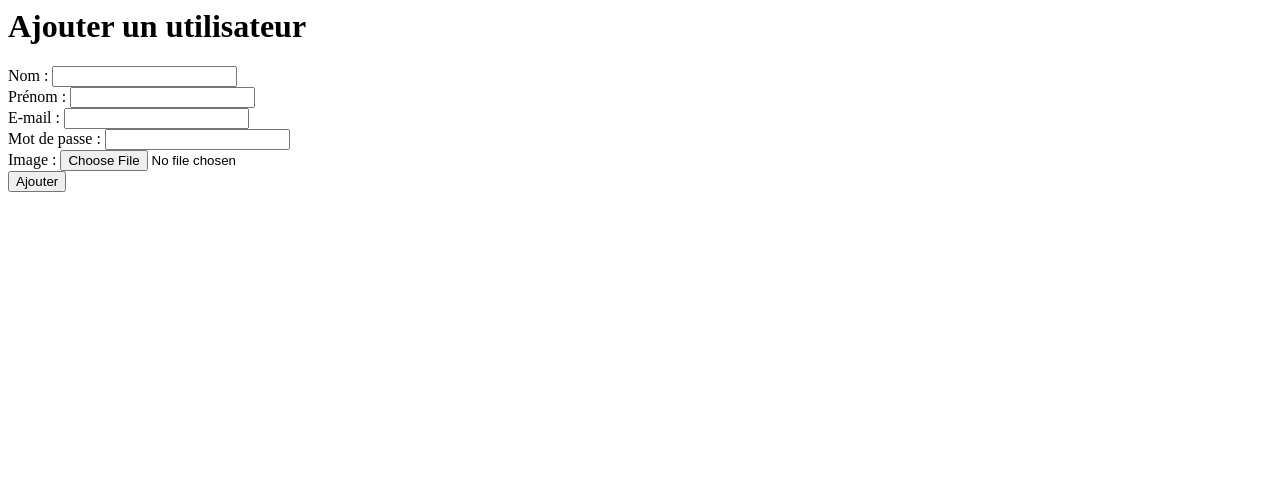
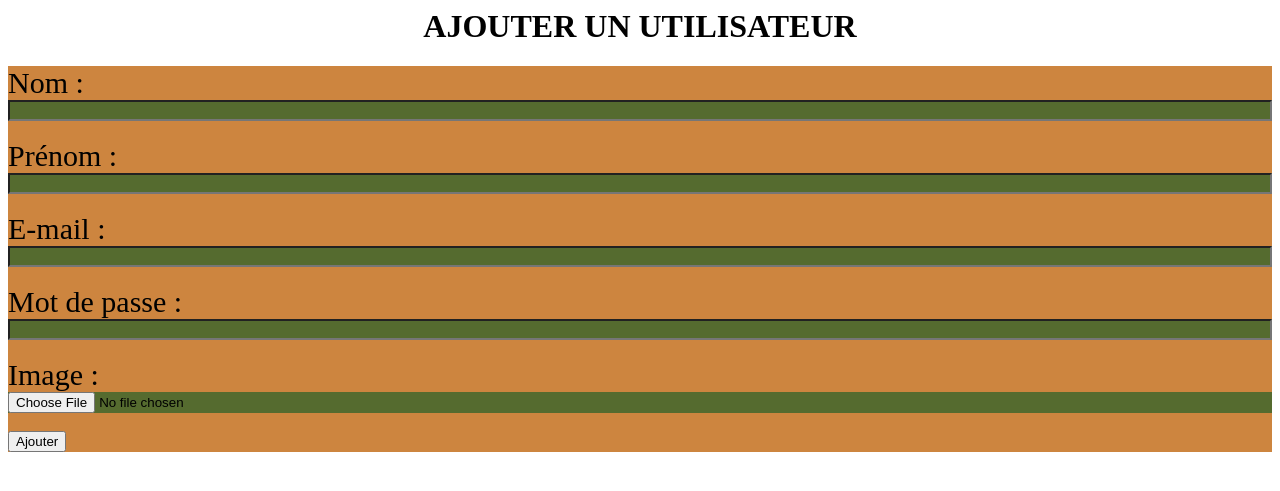
Before and after one commit to Lekobz1/chocoblast, a PHP site: page /chocoblast/App/vue/view_add_user.php in a window 1280 px wide. Shown: the top 491 px of the page. Run offline with PHP 8.4, Linux system fonts and the light colour scheme.

Commit message:
modif + css

```diff
--- a/App/vue/view_add_user.php
+++ b/App/vue/view_add_user.php
@@ -1,10 +1,11 @@
 <!-- partie affichage HTML -->
+<!-- //http://localhost/chocoblast/App/vue/view_add_user.php// chemin d'acces affichage -->
 <html lang="en">
 <head>
     <meta charset="UTF-8">
     <meta http-equiv="X-UA-Compatible" content="IE=edge">
     <meta name="viewport" content="width=device-width, initial-scale=1.0">
-    <link rel="stylesheet" href="../../Public/asset/style/main.css">
+    <link rel="stylesheet" href="../../public/asset/style/main.css">
     <script src="../../Public/asset/script/script.js" defer></script>
     <title>Inscription</title>
 </head>
@@ -12,22 +13,22 @@
     <div class="formulaire">
         <h1>Ajouter un utilisateur</h1>
         <form method="POST" action="../addUser.php" enctype="multipart/form-data">
-            <label for="nom_utilisateur">Nom :</label>
-            <input type="text" name="nom_utilisateur" id="nom_utilisateur"><br>
+            <label class="label" for="nom_utilisateur">Nom :</label>
+            <input class="input" type="text" name="nom_utilisateur" id="nom_utilisateur"><br>
 
-            <label for="prenom_utilisateur">Prénom :</label>
-            <input type="text" name="prenom_utilisateur" id="prenom_utilisateur"><br>
+            <label class="label" for="prenom_utilisateur">Prénom :</label>
+            <input class="input" type="text" name="prenom_utilisateur" id="prenom_utilisateur"><br>
 
-            <label for="mail_utilisateur">E-mail :</label>
-            <input type="email" name="mail_utilisateur" id="mail_utilisateur"><br>
+            <label class="label" for="mail_utilisateur">E-mail :</label>
+            <input class="input" type="email" name="mail_utilisateur" id="mail_utilisateur"><br>
 
-            <label for="password_utilisateur">Mot de passe :</label>
-            <input type="password" name="password_utilisateur" id="password_utilisateur"><br>
+            <label class="label" for="password_utilisateur">Mot de passe :</label>
+            <input class="input" type="password" name="password_utilisateur" id="password_utilisateur"><br>
 
-            <label for="image_utilisateur">Image :</label>
-            <input type="file" name="image_utilisateur" id="image_utilisateur"><br>
+            <label class="label" for="image_utilisateur">Image :</label>
+            <input class="input" type="file" name="image_utilisateur" id="image_utilisateur"><br>
 
-            <input type="submit" value="Ajouter">
+            <input class="envoyer" type="submit" value="Ajouter">
         </form>
 
     </div>
--- a/public/asset/style/main.css
+++ b/public/asset/style/main.css
@@ -0,0 +1,19 @@
+form{
+    background-color: peru;
+}
+
+.input{
+    display: flex;
+    justify-content: center;
+    width: 100%;
+    background-color: darkolivegreen;
+}
+
+.label{
+    font-size: 30px;
+}
+
+h1{
+    text-align: center;
+    text-transform: uppercase;
+}
```
Also changed, not shown: App/addUser.php (+9 -0 lines), App/utils/connectBdd/connectBdd.php (renamed from App/utils/connectBdd.php/connectBdd.php).
